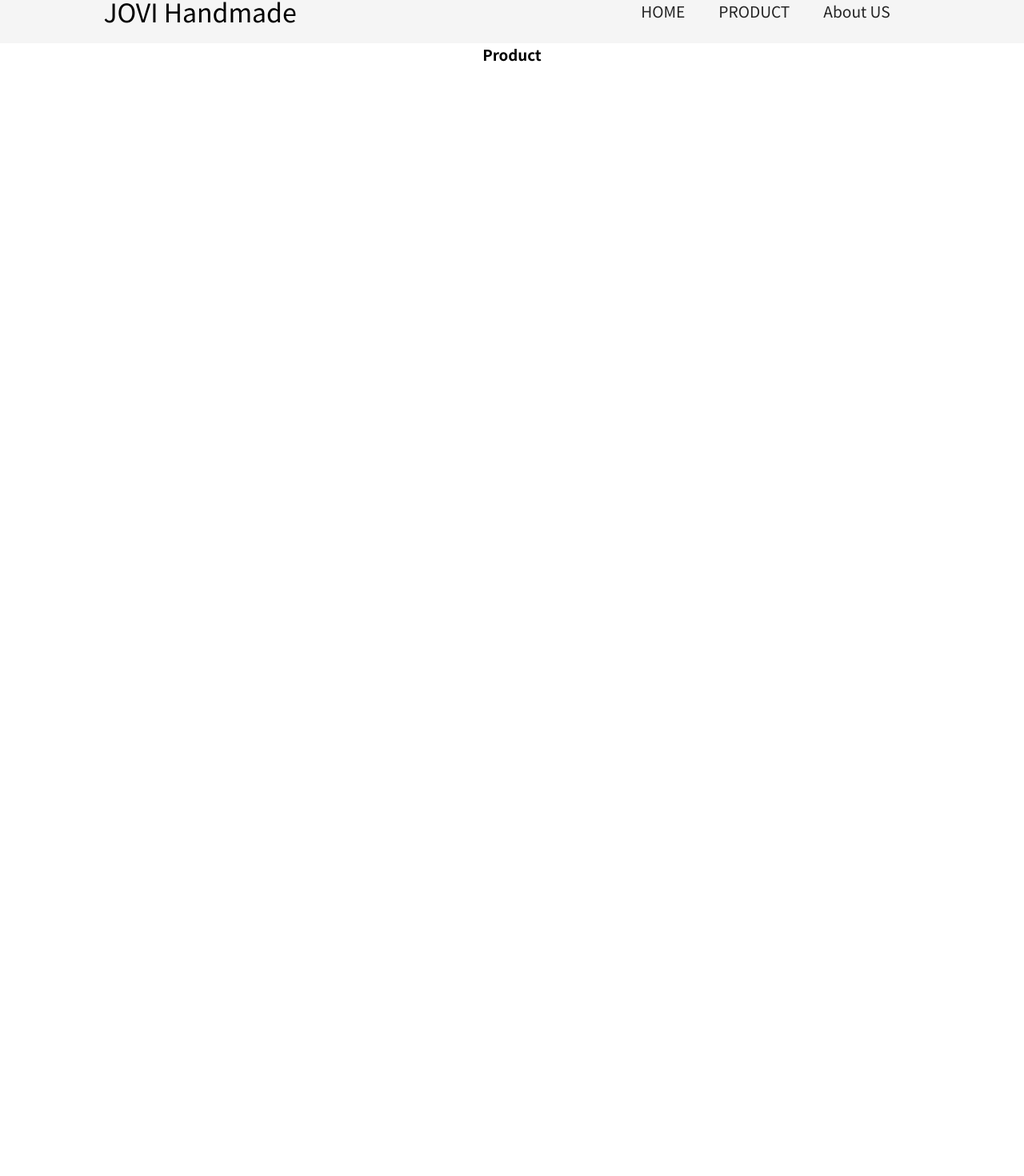
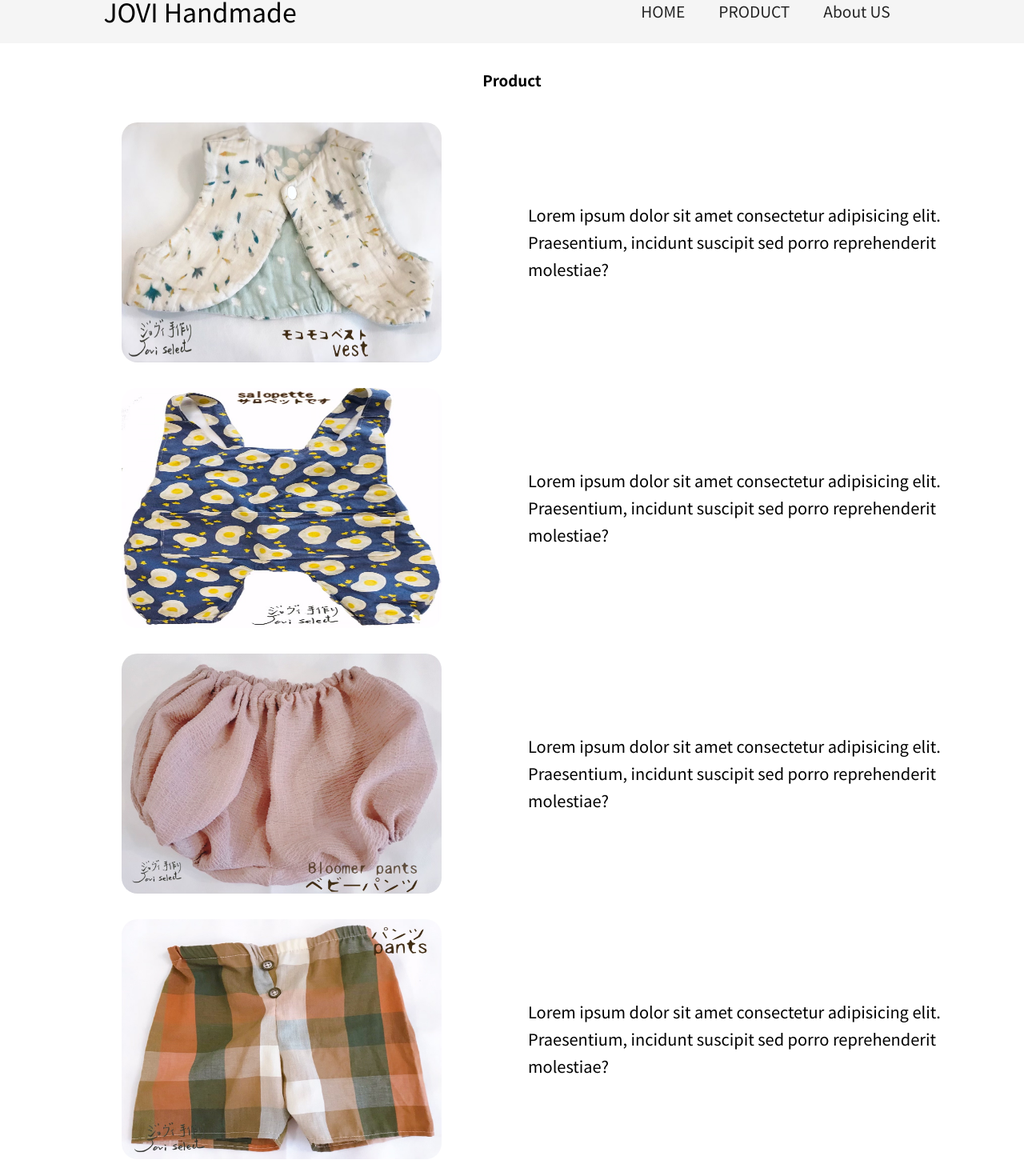
Before and after one commit to tobybase/product-website, a React (Create React App) app: page /product in a window 1280 px wide. Shown: the part 26-1496 px from the top of the page at 80% size. Before the commit the page ends 800 px from the top, so only its background shows below. Built offline with nearby package versions, Linux system fonts and the light colour scheme; a web font is replaced by a local one.

Commit message:
product page finish

```diff
--- a/src/components/Footer.js
+++ b/src/components/Footer.js
@@ -11,9 +11,9 @@ const Footer = () => {
       </section>
       <div className='footer-links'>
         <h2>JoVi</h2>
-        <Link to='/sign-up'>Home</Link>
-        <Link to='/'>產品</Link>
-        <Link to='/'>關於我們</Link>
+        <Link to='/'>Home</Link>
+        <Link to='/product'>產品</Link>
+        <Link to='/about'>關於我們</Link>
       </div>
       <section className='social-media'>
         <div className='social-icons'>
--- /dev/null
+++ b/src/components/pages/Product.css
@@ -0,0 +1,48 @@
+.product-container {
+  display: grid;
+  margin: 2rem 4rem;
+  align-items: center;
+}
+
+.product-item {
+  display: grid;
+  grid-template-columns: repeat(2, 1fr);
+  padding-bottom: 2rem;
+  justify-items: center;
+}
+
+.product-item > img {
+  border-radius: 20px;
+  width: 400px;
+  height: 300px;
+  transition: all 0.2s ease-in-out;
+}
+
+.product-item > img:hover {
+  transform: scale(1.1);
+}
+
+.product-item > p {
+  display: grid;
+  align-content: center;
+  padding: 20px 20px;
+  line-height: 1.7;
+  font-size: 20px;
+}
+
+@media screen and (max-width: 768px) {
+  .product-item {
+    grid-template-columns: 1fr;
+  }
+
+  .product-item > p {
+    display: grid;
+    align-content: center;
+    line-height: 1.7;
+    font-size: 20px;
+  }
+
+  .product-item > img {
+    margin-bottom: 20px;
+  }
+}
--- a/src/components/pages/Product.js
+++ b/src/components/pages/Product.js
@@ -1,7 +1,42 @@
 import React from 'react';
+import './Product.css';
 
 const Product = () => {
-  return <h3>Product</h3>;
+  return (
+    <>
+      <div className='product-container'>
+        <h3>Product</h3>
+        <div className='product-item'>
+          <img src='images/vest.jpg' alt='product' />
+          <p>
+            Lorem ipsum dolor sit amet consectetur adipisicing elit.
+            Praesentium, incidunt suscipit sed porro reprehenderit molestiae?
+          </p>
+        </div>
+        <div className='product-item'>
+          <img src='images/overalls.jpg' alt='product' />
+          <p>
+            Lorem ipsum dolor sit amet consectetur adipisicing elit.
+            Praesentium, incidunt suscipit sed porro reprehenderit molestiae?
+          </p>
+        </div>
+        <div className='product-item'>
+          <img src='images/shorts-1.jpg' alt='product' />
+          <p>
+            Lorem ipsum dolor sit amet consectetur adipisicing elit.
+            Praesentium, incidunt suscipit sed porro reprehenderit molestiae?
+          </p>
+        </div>
+        <div className='product-item'>
+          <img src='images/shorts-2.jpeg' alt='product' />
+          <p>
+            Lorem ipsum dolor sit amet consectetur adipisicing elit.
+            Praesentium, incidunt suscipit sed porro reprehenderit molestiae?
+          </p>
+        </div>
+      </div>
+    </>
+  );
 };
 
 export default Product;
```
